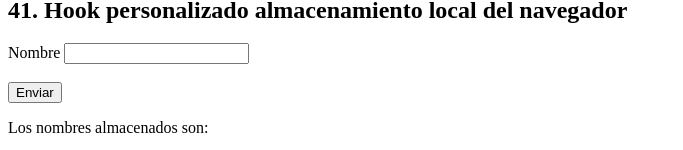
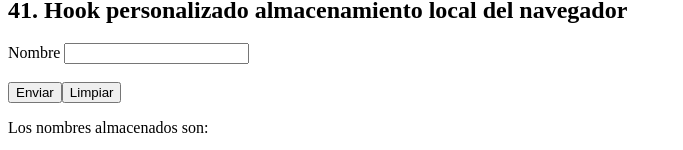
Before and after one commit to matiasmoscone1/practica-ejercicios-logica-programacion-react, a React (Vite) app: page / in a window 1280 px wide. Shown: the part 6918-7068 px from the top of the page, without its empty margins (0-683 px from the left). Built offline with nearby package versions, Linux system fonts and the light colour scheme.

Commit message:
Terminando ejercicio 41, agregando funcion limpiadora del localstorage

```diff
--- a/src/ejercicios/HookPersonalizadoUseLocalStorage.jsx
+++ b/src/ejercicios/HookPersonalizadoUseLocalStorage.jsx
@@ -40,6 +40,9 @@ const HookPersonalizadoUseLocalStorage = () => {
                 break;
             case "obtener":
                 return lista;
+            case "limpiar":
+                localStorage.clear();
+                break;
             default:
                 break;
         }
@@ -78,6 +81,10 @@ const HookPersonalizadoUseLocalStorage = () => {
 
     //localStorage.clear()
 
+    const limpiaStorage = () => {
+        useLocalStorage(null, "limpiar");
+    }
+
 
     return(<>
     <div>
@@ -86,6 +93,7 @@ const HookPersonalizadoUseLocalStorage = () => {
             <label>Nombre</label>{" "}
             <input onChange={(e) => setNombre(e.target.value)}/><br/><br/>
             <button>Enviar</button>
+            <button onClick={() => limpiaStorage()}>Limpiar</button>
         </form>
         <ComponenteNombres />
     </div>
```
